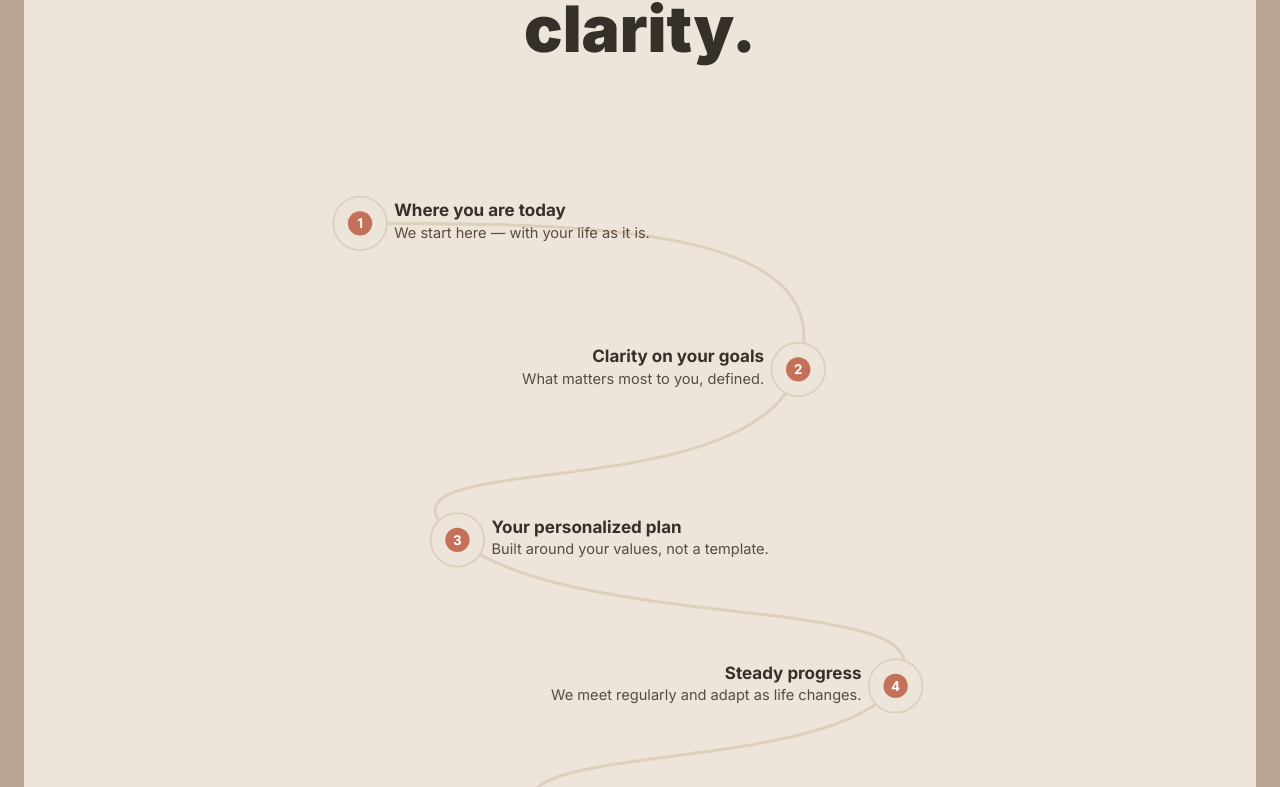
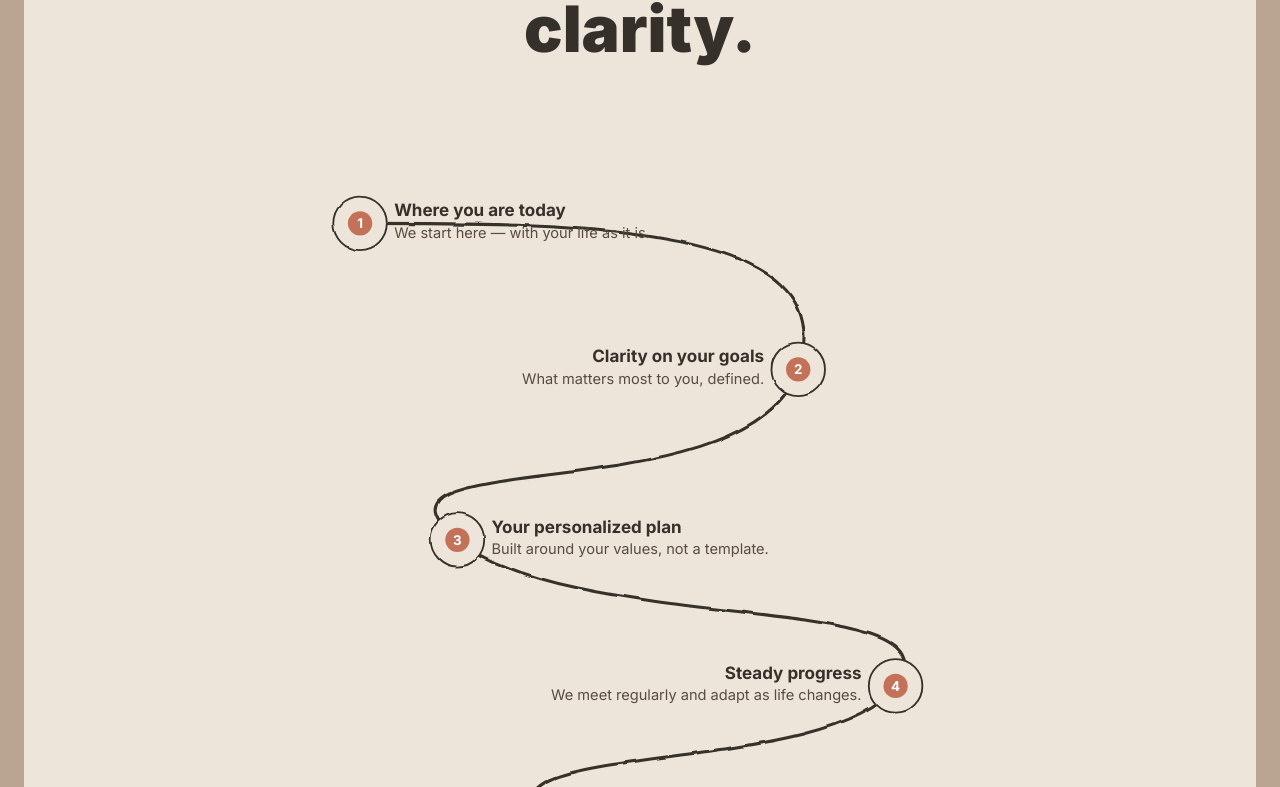
Before and after one commit to ChrisDiDomenico/sparrows-financial, a Next.js app: page / in a window 1280 px wide. Shown: the part 1353-2140 px from the top of the page. Built offline with nearby package versions, Linux system fonts and the light colour scheme; a web font is replaced by a local one.

Commit message:
Apply sketch filter to path diagram

```diff
--- a/src/components/sections/Philosophy.tsx
+++ b/src/components/sections/Philosophy.tsx
@@ -63,14 +63,26 @@ export default function Philosophy() {
             style={{ display: 'block', minWidth: '320px' }}
             aria-hidden="true"
           >
+            <defs>
+              <filter id="sketchy" x="-5%" y="-5%" width="110%" height="110%">
+                <feTurbulence type="fractalNoise" baseFrequency="0.04" numOctaves="3" seed="2" result="noise"/>
+                <feDisplacementMap in="SourceGraphic" in2="noise" scale="3" xChannelSelector="R" yChannelSelector="G"/>
+              </filter>
+              <filter id="sketchy-circle" x="-5%" y="-5%" width="110%" height="110%">
+                <feTurbulence type="fractalNoise" baseFrequency="0.04" numOctaves="3" seed="2" result="noise"/>
+                <feDisplacementMap in="SourceGraphic" in2="noise" scale="2" xChannelSelector="R" yChannelSelector="G"/>
+              </filter>
+            </defs>
+
             {/* Dashed winding path — drawn first so circles sit on top */}
             <motion.path
               d={pathD}
               fill="none"
-              stroke="#ddd0bc"
+              stroke="#36302a"
               strokeWidth="2.5"
-              strokeDasharray="8 6"
+              strokeDasharray="10 6"
               strokeLinecap="round"
+              filter="url(#sketchy)"
               initial={{ pathLength: 0, opacity: 0 }}
               animate={inView ? { pathLength: 1, opacity: 1 } : {}}
               transition={{ duration: 1.8, delay: 0.4, ease: 'easeInOut' }}
@@ -88,7 +100,7 @@ export default function Philosophy() {
                   style={{ transformOrigin: `${m.x}px ${m.y}px` }}
                 >
                   {/* Outer ring */}
-                  <circle cx={m.x} cy={m.y} r={22} fill="#ede4da" stroke="#ddd0bc" strokeWidth="1.5" />
+                  <circle cx={m.x} cy={m.y} r={22} fill="#ede4da" stroke="#36302a" strokeWidth="1.5" filter="url(#sketchy-circle)" />
                   {/* Inner filled circle */}
                   <circle cx={m.x} cy={m.y} r={10} fill="#c4715a" />
                   {/* Step number */}
```
